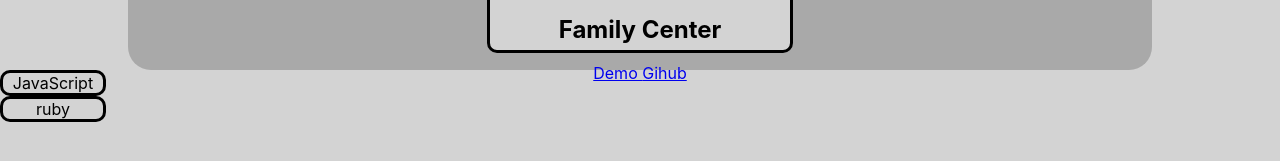
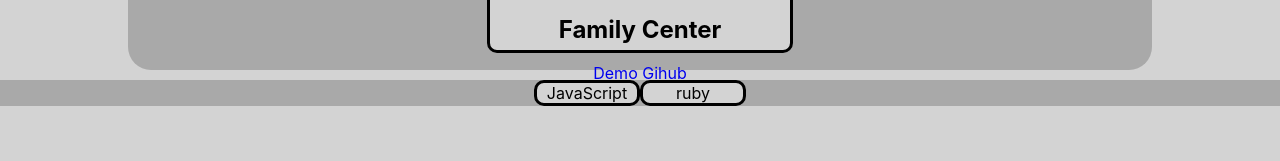
Before and after one commit to DannyCoop/personal-site, a React (Create React App) app: page / in a window 1280 px wide. Shown: the part 503-664 px from the top of the page. Built offline with nearby package versions, Linux system fonts and the light colour scheme.

Commit message:
importing the css file

```diff
--- a/src/SkillCard/skillContainers.js
+++ b/src/SkillCard/skillContainers.js
@@ -1,5 +1,6 @@
 import React, {useState} from 'react';
 import SkillCards from './SkillCards';
+import './skillContainer.css'
 
 function SkillContainer(){
     const [skills, setSkills] = useState(["JavaScript", "ruby"])
@@ -11,7 +12,7 @@ function SkillContainer(){
     }
 
     return(
-        <div>
+        <div className= "skill-container">
             {showSkills()}
         </div>
     )
```
